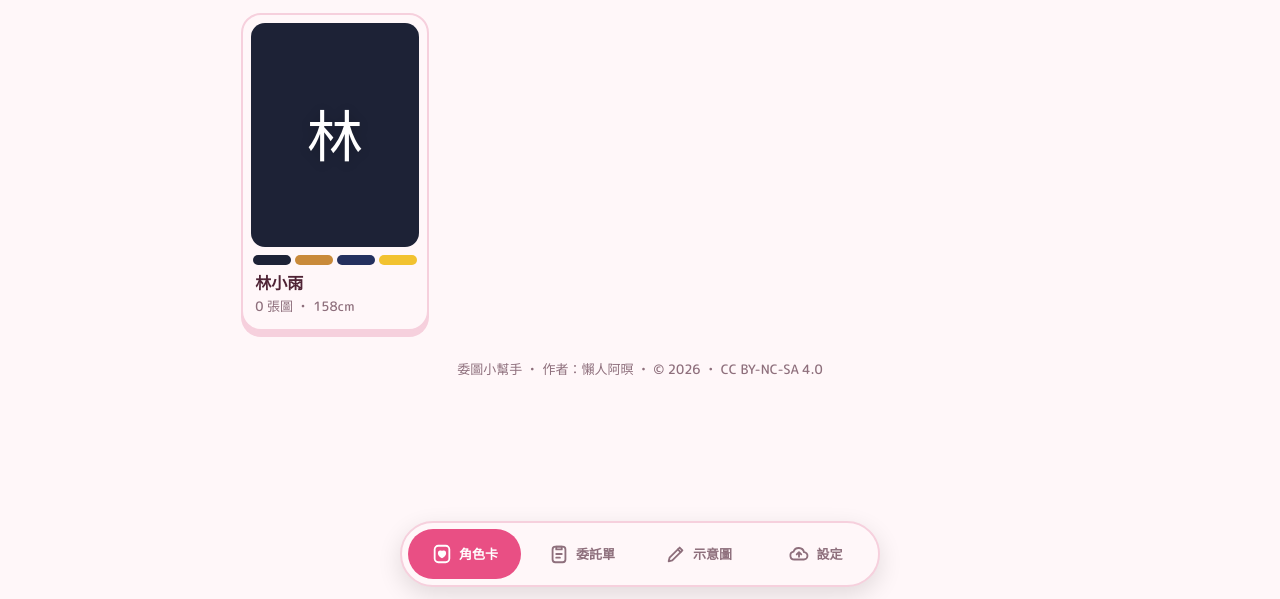
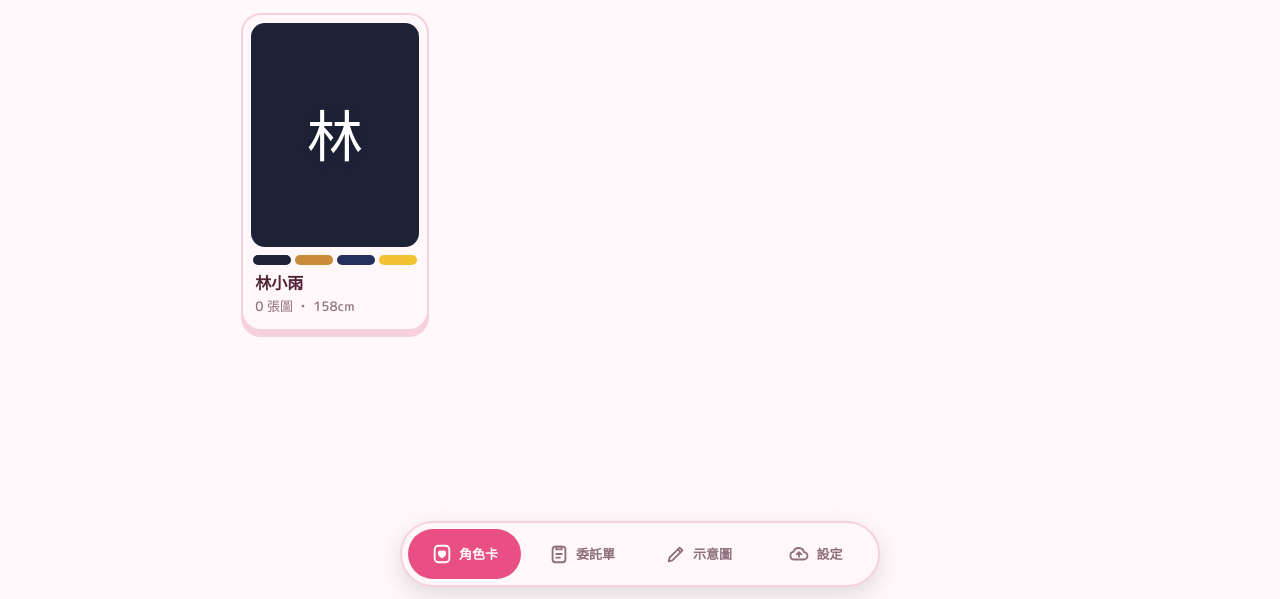
Before and after one commit to gloomoon75/goodbyemymoney, a plain HTML site: page index.html in a window 1280 px wide. Shown: the part 201-800 px from the top of the page. Drawn offline with Linux system fonts and the light colour scheme; a web font is replaced by a local one.

Commit message:
Add files via upload

```diff
--- a/index.html
+++ b/index.html
@@ -225,7 +225,6 @@ input[type=range]{width:100%;height:36px;accent-color:var(--p)}
   <h3 class="sec" style="margin-top:26px">關於</h3>
   <p class="mute" style="margin-top:0">委圖小幫手由 <b>懶人阿暝</b> 製作，以 <a href="https://creativecommons.org/licenses/by-nc-sa/4.0/deed.zh-hant" style="color:var(--p)">CC BY-NC-SA 4.0</a> 授權釋出。個人免費使用、非營利分享都歡迎，<b>禁止任何商業／營利用途</b>。用這個工具整理的角色資料和委託內容屬於你自己。</p>
 </section>
-<footer class="foot">委圖小幫手 ・ 作者：懶人阿暝 ・ © 2026 ・ CC BY-NC-SA 4.0</footer>
 </main>
 <nav class="tabs">
  <button data-tab="cards" class="on"><svg viewBox="0 0 24 24" fill="none" stroke="currentColor" stroke-width="2" stroke-linejoin="round" aria-hidden="true"><rect x="4" y="3" width="16" height="18" rx="4"/><path d="M12 15.5s-3.5-2-3.5-4.3A1.9 1.9 0 0 1 12 10a1.9 1.9 0 0 1 3.5 1.2c0 2.3-3.5 4.3-3.5 4.3z" fill="currentColor"/></svg><span>角色卡</span></button>
```
